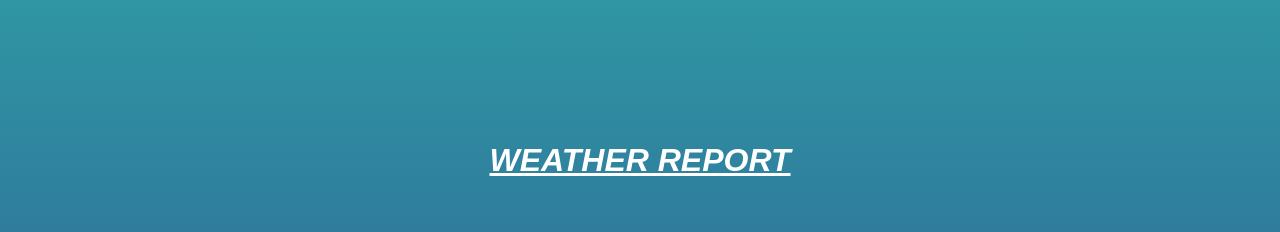
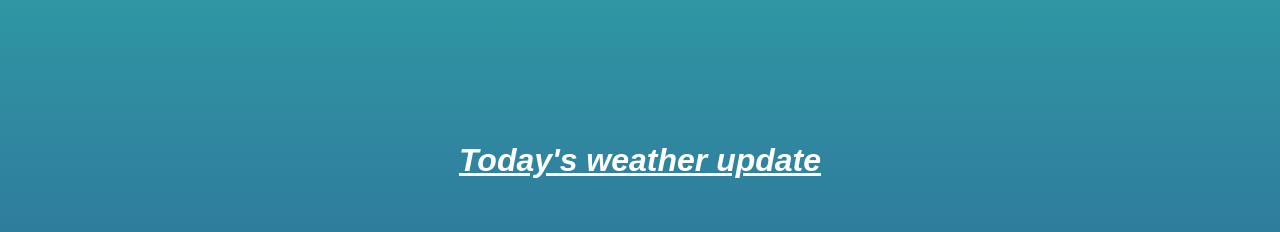
Before and after one commit to addalaharshad/weather, a plain HTML site: page index.html in a window 1280 px wide. Shown: the top 232 px of the page. Drawn offline with Linux system fonts and the light colour scheme.

Commit message:
updated index,html

```diff
--- a/index.html
+++ b/index.html
@@ -1,5 +1,5 @@
 <link rel="stylesheet" type="text/css" href="style.css">
-<h1><i><u>WEATHER REPORT</u></i><h1>
+<h1><i><u>Today's weather update</u></i><h1>
 <div class="location">
   <h2 class="location-timezone">Timezone</h2>
   <canvas width="128" height="128"></canvas>
```
